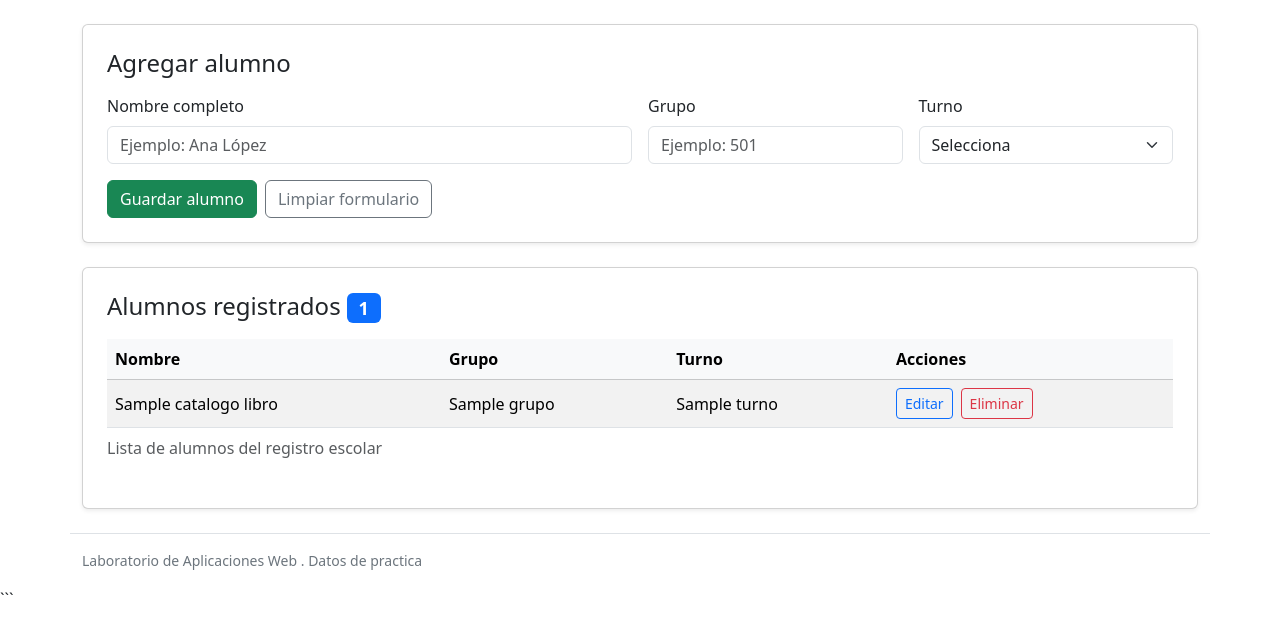
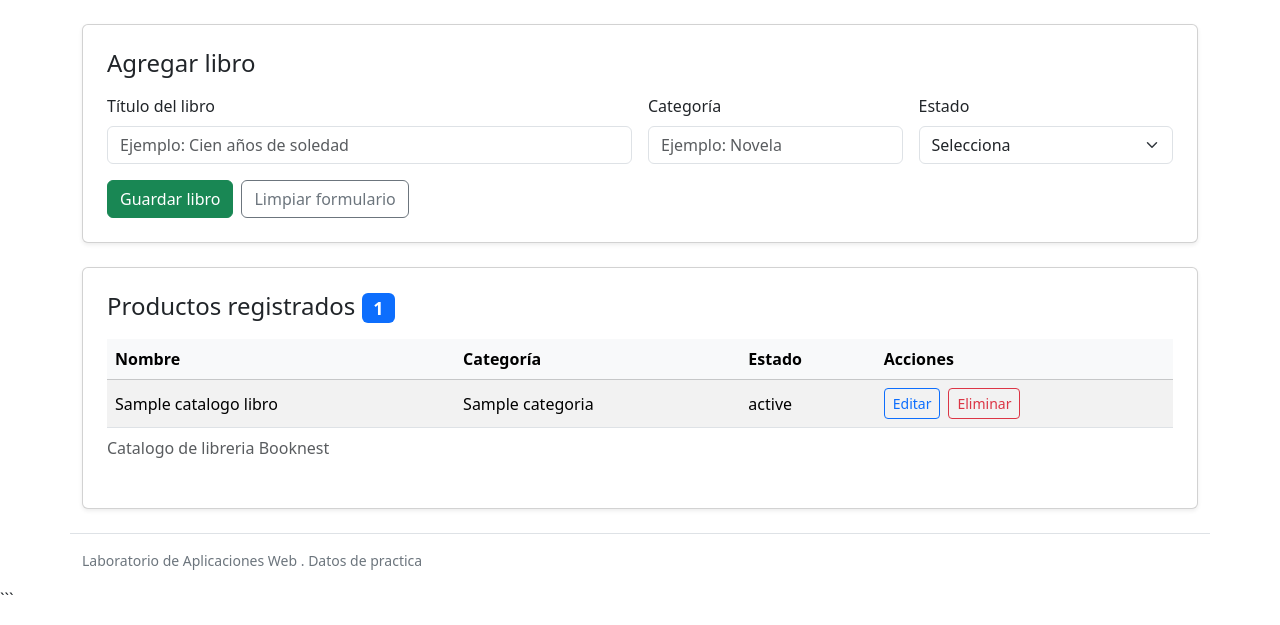
Before and after one commit to sanchezosoriosamanthamichelle/cafeteria-dreamycoffe, a Flask app: page / in a window 1280 px wide. Shown: the part 175-800 px from the top of the page. Run offline with Flask 3, Linux system fonts and the light colour scheme; a database or web service that is not in the repository returns one stand-in record (values such as "Sample title"); some libraries are stand-ins or nearby versions.

Commit message:
Catalogo personalizado con CRUD funcional

```diff
--- a/app.py
+++ b/app.py
@@ -17,17 +17,22 @@ cliente = MongoClient(mongo_uri, serverSelectionTimeoutMS=10000)
 base_datos = cliente["libreria_booknest"]
 alumnos = base_datos["catalogo_libros"]
 
-def leer_formulario():
-    nombre = request.form.get("nombre", "").strip()
-    grupo = request.form.get("grupo", "").strip()
-    turno = request.form.get("turno", "").strip()
-    if not nombre or not grupo or not turno:
-        abort(400, description="Completa nombre, grupo y turno.")
-    if len(nombre) > 80 or len(grupo) > 20:
-        abort(400, description="Usa hasta 80 caracteres en nombre y 20 en grupo.")
-    if turno not in ["Matutino", "Vespertino"]:
-        abort(400, description="Selecciona un turno válido.")
-    return {"nombre": nombre, "grupo": grupo, "turno": turno}
+def leer_formulario(datos=None):
+    if datos is None:
+        datos = request.form
+    campos = ("nombre", "categoria", "estado")
+    if any(not isinstance(datos.get(c, ""), str) for c in campos):
+        abort(400, description="Los campos deben contener texto.")
+    nombre = datos.get("nombre", "").strip()
+    categoria = datos.get("categoria", "").strip()
+    estado = datos.get("estado", "").strip()
+    if not nombre or not categoria or not estado:
+        abort(400, description="Completa nombre, categoría y estado.")
+    if len(nombre) > 80 or len(categoria) > 20:
+        abort(400, description="Máximo: nombre 80 y categoría 20.")
+    if estado not in ["Disponible", "Agotado"]:
+        abort(400, description="Selecciona un estado válido.")
+    return {"nombre": nombre, "categoria": categoria, "estado": estado}
 
 def buscar_alumno(id):
     if not ObjectId.is_valid(id):
--- a/static/estilos.css
+++ b/static/estilos.css
@@ -1,5 +1,5 @@
 body {
-    background-color: #f3f5f9;
+    background-color: #fff5f8;
     color: #253348;
 }
 .navbar-brand {
--- a/templates/index.html
+++ b/templates/index.html
@@ -3,34 +3,36 @@
 
 <section id="registro" class="card shadow-sm mb-4">
     <div class="card-body p-4">
-        <h2 class="h4 mb-3">Agregar alumno</h2>
+        <h2 class="h4 mb-3">Agregar libro</h2>
 
         <form method="post" action="{{ url_for('agregar') }}"
               class="row g-3">
 
+
 <div class="col-md-6">
-                <label for="nombre" class="form-label">Nombre completo</label>
+    <label for="nombre" class="form-label">Título del libro</label>
     <input id="nombre" name="nombre" class="form-control"
-                       required maxlength="80" placeholder="Ejemplo: Ana López">
+           required maxlength="80" placeholder="Ejemplo: Cien años de soledad">
 </div>
 
 <div class="col-md-3">
-                <label for="grupo" class="form-label">Grupo</label>
-                <input id="grupo" name="grupo" class="form-control"
-                       required maxlength="20" placeholder="Ejemplo: 501">
+    <label for="categoria" class="form-label">Categoría</label>
+    <input id="categoria" name="categoria" class="form-control"
+           required maxlength="20" placeholder="Ejemplo: Novela">
 </div>
 
 <div class="col-md-3">
-                <label for="turno" class="form-label">Turno</label>
-                <select id="turno" name="turno" class="form-select" required>
+    <label for="estado" class="form-label">Estado</label>
+    <select id="estado" name="estado" class="form-select" required>
         <option value="">Selecciona</option>
-                    <option value="Matutino">Matutino</option>
-                    <option value="Vespertino">Vespertino</option>
+        <option value="Disponible">Disponible</option>
+        <option value="Agotado">Agotado</option>
     </select>
 </div>
 
+
             <div class="col-12 d-flex gap-2 flex-wrap">
-                <button type="submit" class="btn btn-success">Guardar alumno</button>
+                <button type="submit" class="btn btn-success">Guardar libro</button>
 
                 <button type="reset" class="btn btn-outline-secondary">
                     Limpiar formulario
@@ -45,20 +47,20 @@
     <div class="card-body p-4">
 
         <h2 class="h4 mb-3">
-            Alumnos registrados
+            Productos registrados
             <span class="badge text-bg-primary">{{ alumnos|length }}</span>
         </h2>
 
         <div class="table-responsive">
 
             <table class="table table-striped table-hover align-middle">
-                <caption>Lista de alumnos del registro escolar</caption>
+                <caption>Catalogo de libreria Booknest</caption>
 
                 <thead class="table-light">
                     <tr>
                         <th scope="col">Nombre</th>
-                        <th scope="col">Grupo</th>
-                        <th scope="col">Turno</th>
+                        <th scope="col">Categoría</th>
+                        <th scope="col">Estado</th>
                         <th scope="col">Acciones</th>
                     </tr>
                 </thead>
@@ -69,8 +71,8 @@
 
                     <tr>
                         <td>{{ alumno.nombre }}</td>
-                        <td>{{ alumno.grupo }}</td>
-                        <td>{{ alumno.get('turno', 'Sin asignar') }}</td>
+                        <td>{{ alumno.categoria }}</td>
+                        <td>{{ alumno.get('estado', 'Sin asignar') }}</td>
 
                         <td>
                             <div class="d-flex gap-2 flex-wrap">
@@ -82,7 +84,7 @@
 
                                 <form method="post"
                                       action="{{ url_for('eliminar', id=alumno._id) }}"
-                                      onsubmit="return confirm('¿Eliminar este alumno?');">
+                                      onsubmit="return confirm('¿Eliminar este producto?');">
 
                                     <button type="submit" class="btn btn-outline-danger btn-sm">
                                         Eliminar
@@ -98,7 +100,7 @@
 
                     <tr>
                         <td colspan="4" class="text-center text-secondary py-4">
-                            Todavía no hay alumnos. Agrega el primero.
+                            Todavía no hay productos. Agrega el primero.
                         </td>
                     </tr>
 
```
Also changed, not shown: templates/ayuda.html (+5 -5 lines), templates/editar.html (+16 -14 lines). Lines whose indentation alone changed are shown as unchanged.
